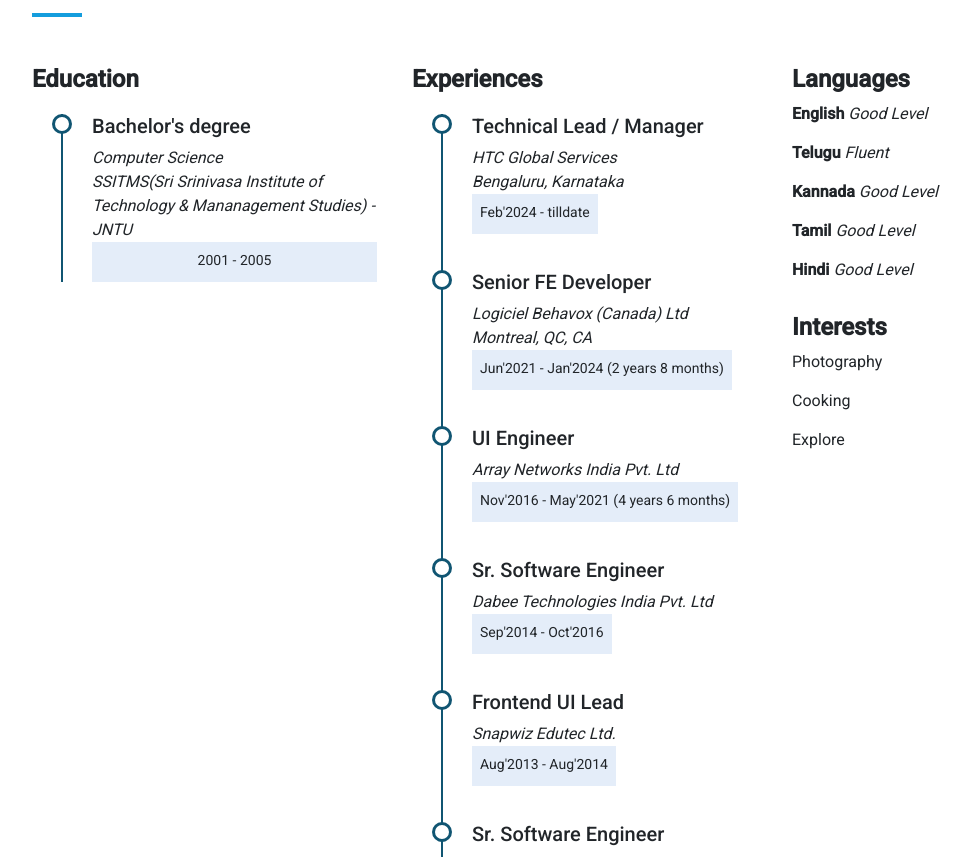
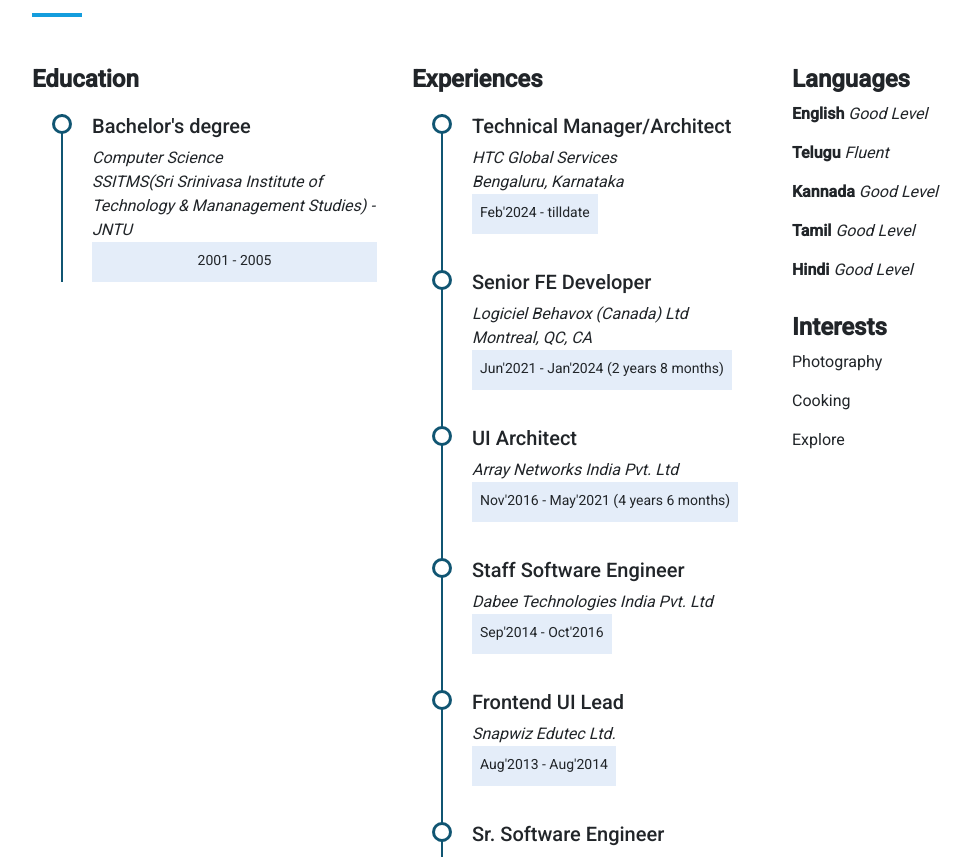
Before and after one commit to mkmanchi/htc-assignment-angular, an Angular app: page / in a window 1280 px wide. Shown: the part 2208-3065 px from the top of the page, without its empty margins (53-1024 px from the left). Built offline with nearby package versions, Linux system fonts and the light colour scheme.

Commit message:
update designations

```diff
--- a/src/app/pages/portfolio/sections/experience/experience.component.ts
+++ b/src/app/pages/portfolio/sections/experience/experience.component.ts
@@ -14,7 +14,7 @@
 
   experiences:any=[
     {
-      title: "Technical Lead / Manager",
+      title: "Technical Manager/Architect",
       company: 'HTC Global Services',
       location: 'Bengaluru, Karnataka',
       period: "Feb'2024 - tilldate",
@@ -25,11 +25,11 @@
       location: 'Montreal, QC, CA',
       period: "Jun'2021 - Jan'2024 (2 years 8 months)",
     },{
-      title: "UI Engineer",
+      title: "UI Architect",
       company: 'Array Networks India Pvt. Ltd',
       period: "Nov'2016 - May'2021 (4 years 6 months)",
     },{
-      title: "Sr. Software Engineer",
+      title: "Staff Software Engineer",
       company: 'Dabee Technologies India Pvt. Ltd',
       period: "Sep'2014 - Oct'2016",
     },{
```
